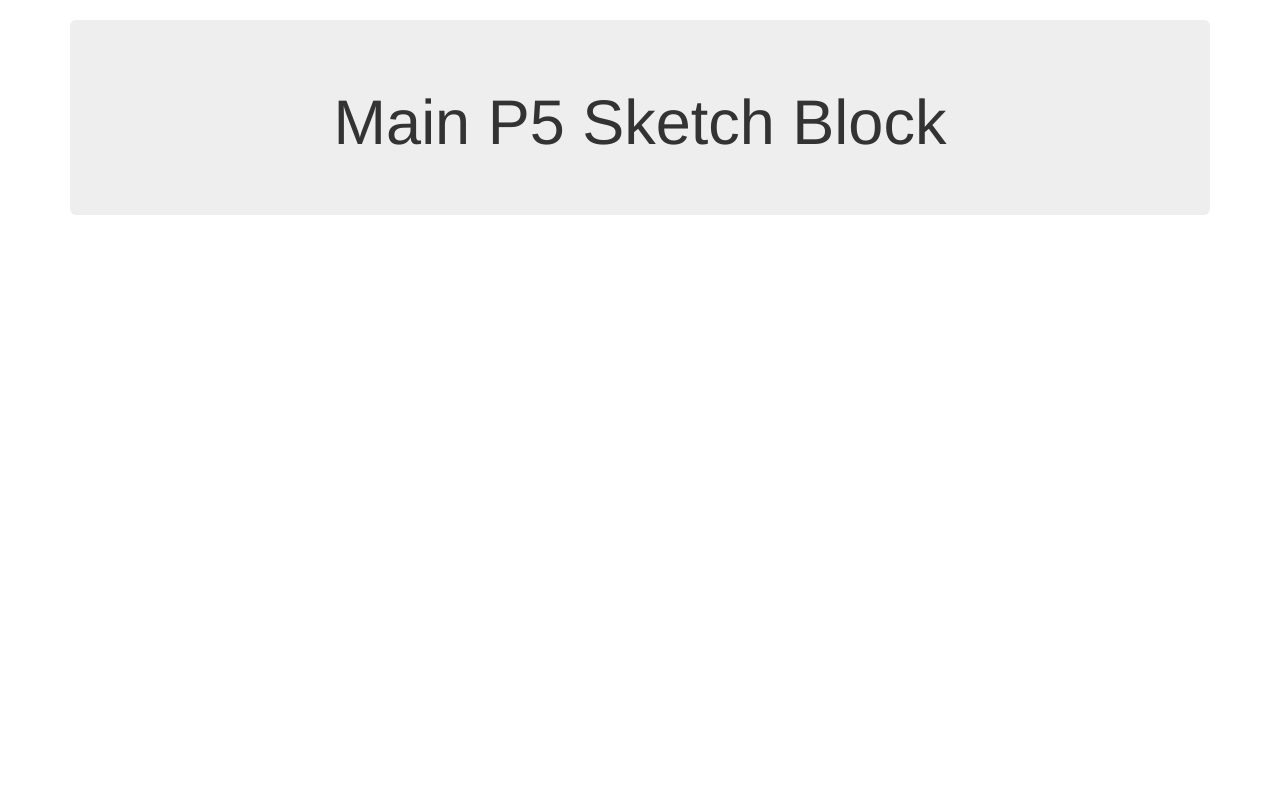
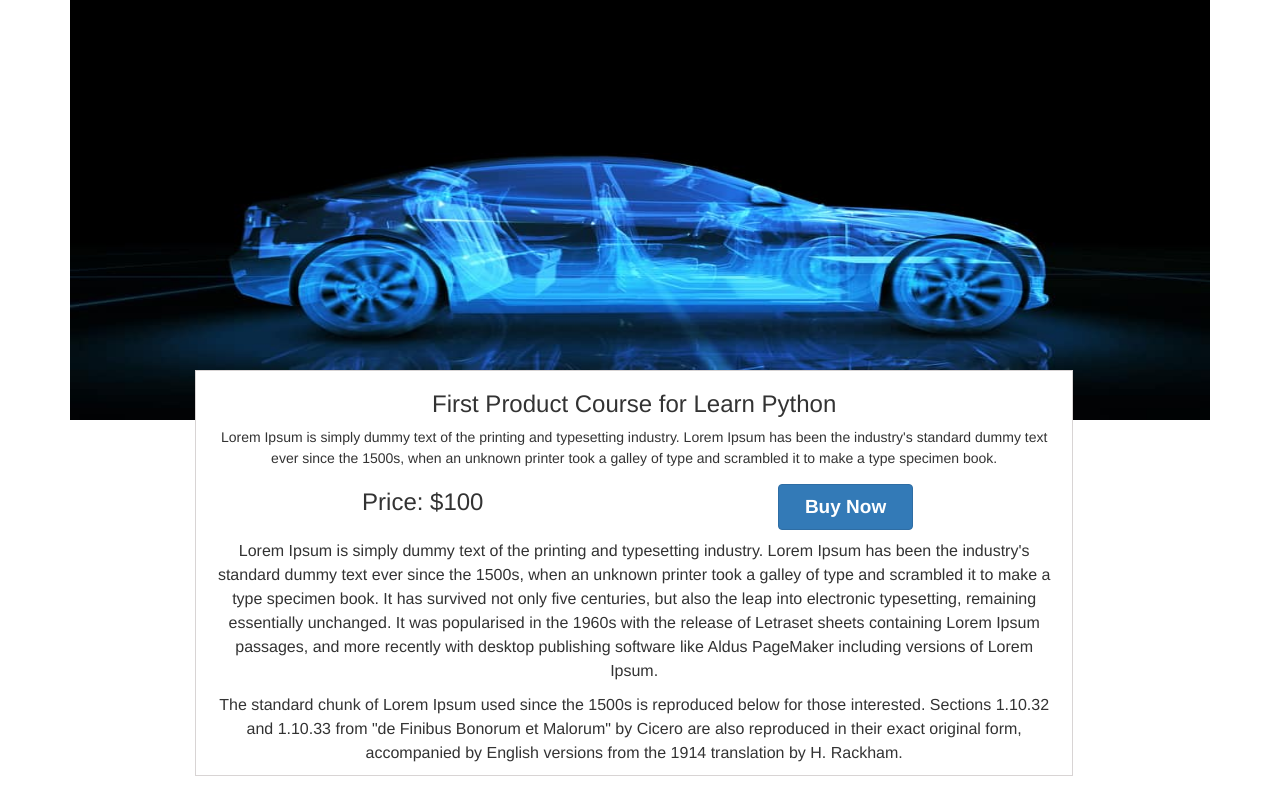
Before and after one commit to coding-complexity/codingcomplexity.com, a Flask app: page /product in a window 1280 px wide. Run offline with Flask 2, Linux system fonts and the light colour scheme; some libraries are stand-ins or nearby versions.

Commit message:
Product page HTML completed

```diff
--- a/app/static/assets/css/home.css
+++ b/app/static/assets/css/home.css
@@ -38,3 +38,28 @@ img.tile-header-img {
 .product-benefit-header {
     margin: 15px 0px;
 }
+
+
+img.product-header-img { width: 100%; max-height: 420px; }
+.sketch-container.text-center { width: 100%; max-height: 420px; }
+.sort-description{ font-size:14px; }
+.priceTag {
+    font-size: 24px;
+    font-weight: 400;
+}
+.btn.buyBtton{padding:8px 26px; font-size: 19px; font-weight: 600;}
+.price-buy, .product-description { margin-top: 15px; }
+
+@media (min-width: 768px){
+     .col-xl-4.col-log-6.col-log-6.col-sm-9.product-details {
+          position: absolute;
+          left: 12%;
+          margin-top: -50px;
+          z-index: 2;
+          background-color: #fff;
+          border: 1px solid #d8d4d4;
+     }
+     .product-description {
+         margin-top: 70px;
+     }
+}
--- a/app/templates/product/product.html
+++ b/app/templates/product/product.html
@@ -3,8 +3,36 @@
      <div class='container'>
           <div class='row'>
                <div class='col-xl-9 col-lg-12 col-md-12 col-sm-12'>
-                    <div class='sketch-container jumbotron text-center'>
-                         <h1>Main P5 Sketch Block</h1>
+                    <div class='sketch-container text-center'>
+                         <img class='product-header-img' src='{{ url_for('static',filename='assets/images/product.jpg')}}' />
+                    </div>
+                    <div class='col-xl-4 col-log-6 col-log-6 col-sm-9 product-details text-center' >
+                         <div class='product-name' >
+                              <h3>First Product Course for Learn Python</h3>
+                              <p class='sort-description' >
+                                   Lorem Ipsum is simply dummy text of the printing and typesetting industry. Lorem Ipsum has been the industry's standard dummy text ever since the 1500s, when an unknown printer took a galley of type and scrambled it to make a type specimen book.
+                              </p>
+                              <div class='price-buy'>
+                                   <div class='col-xl-6, col-lg-6, col-md-6 col-sm-6 product-priceDetails'>
+                                        <p class='priceTag'> Price: $<span class='priceTag'>100</span></p>
+                                   </div>
+                                   <div class='col-xl-6, col-lg-6, col-md-6 col-sm-6 product-buyButton'>
+                                        <a href="#" class='btn btn-primary buyBtton'>Buy Now</a>
+                                   </div>
+                              </div>
+
+                         </div>
+                         <div class='product-description' >
+                              <p>
+                                   Lorem Ipsum is simply dummy text of the printing and typesetting industry. Lorem Ipsum has been the industry's standard dummy text ever since the 1500s, when an unknown printer took a galley of type and scrambled it to make a type specimen book. It has survived not only five centuries, but also the leap into electronic typesetting, remaining essentially unchanged. It was popularised in the 1960s with the release of Letraset sheets containing Lorem Ipsum passages, and more recently with desktop publishing software like Aldus PageMaker including versions of Lorem Ipsum.
+                              </p>
+                              <p>
+                                   The standard chunk of Lorem Ipsum used since the 1500s is reproduced below for those interested. Sections 1.10.32 and 1.10.33 from "de Finibus Bonorum et Malorum" by Cicero are also reproduced in their exact original form, accompanied by English versions from the 1914 translation by H. Rackham.
+                              </p>
+                         </div>
+                         <div class='product-buy-button'>
+
+                         </div>
                     </div>
                </div>
           </div>
```
Also changed, not shown: app/static/assets/images/product.jpg (added).
